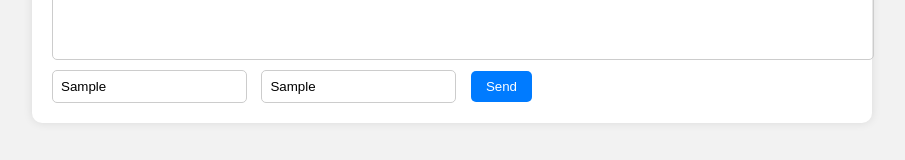
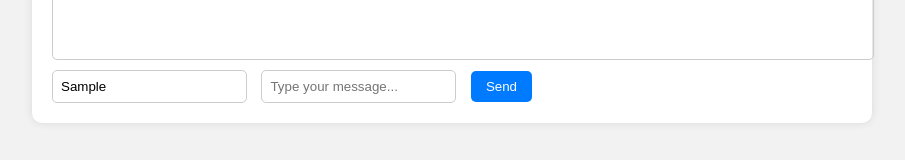
Before and after one commit to Slicegamer/electrolights, a plain HTML site: page chat-electrolights.html in a window 1280 px wide. Both pictures are taken after typing "Sample", "Sample" into the empty fields and a click on the button "Send". Shown: the part 382-542 px from the top of the page, without its empty margins (188-1093 px from the left). Drawn offline with nearby package versions, Linux system fonts and the light colour scheme; no server answers.

Commit message:
Update chat-electrolights.html

```diff
--- a/chat-electrolights.html
+++ b/chat-electrolights.html
@@ -82,6 +82,7 @@
             if (name && message) {
                 const data = { name, message };
                 socket.emit('message', data); // Send the message to the server
+                document.getElementById("messageInput").value = ""; // Clear the input field
             } else {
                 alert("Please enter your name and message.");
             }
```
